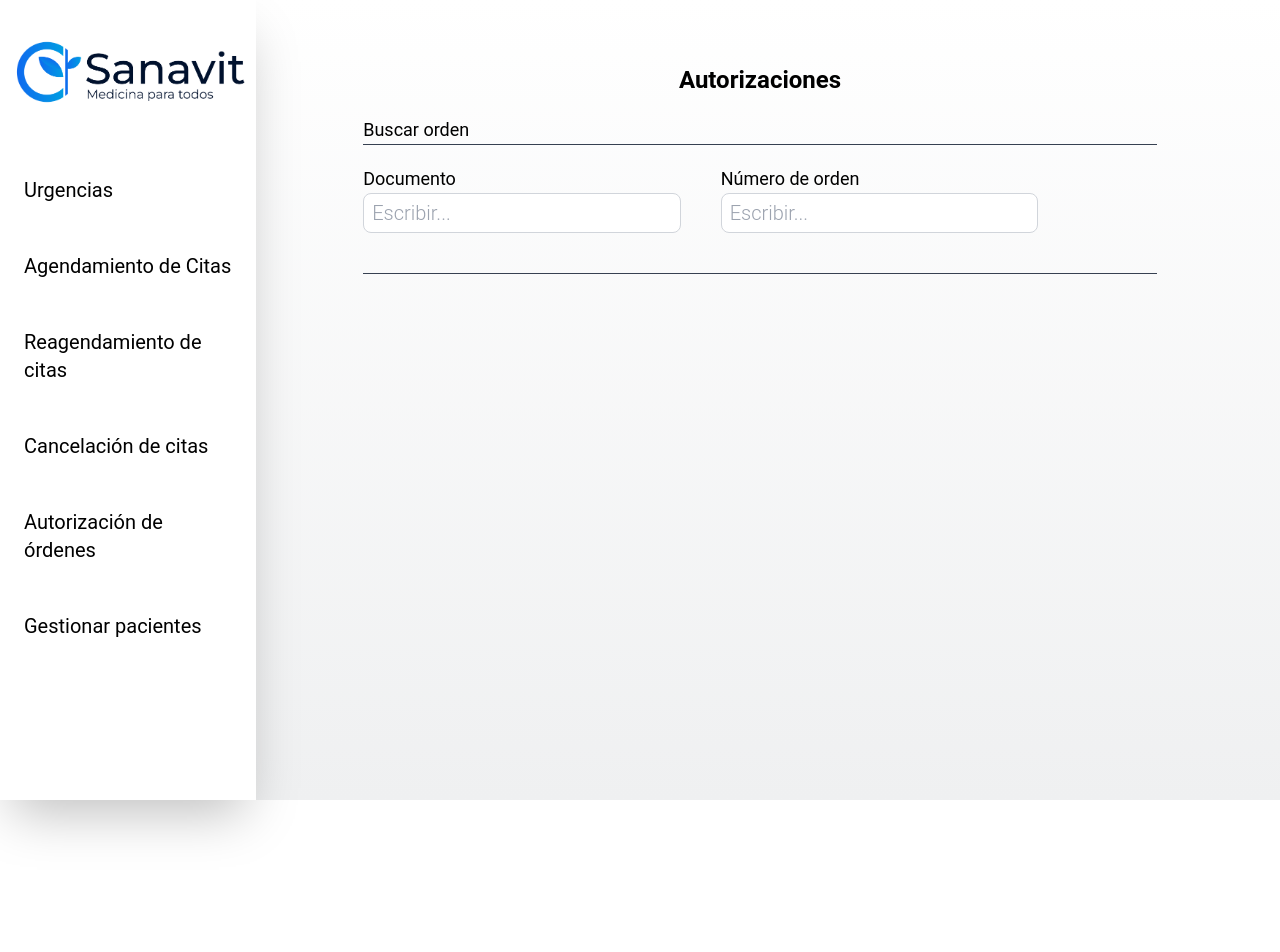
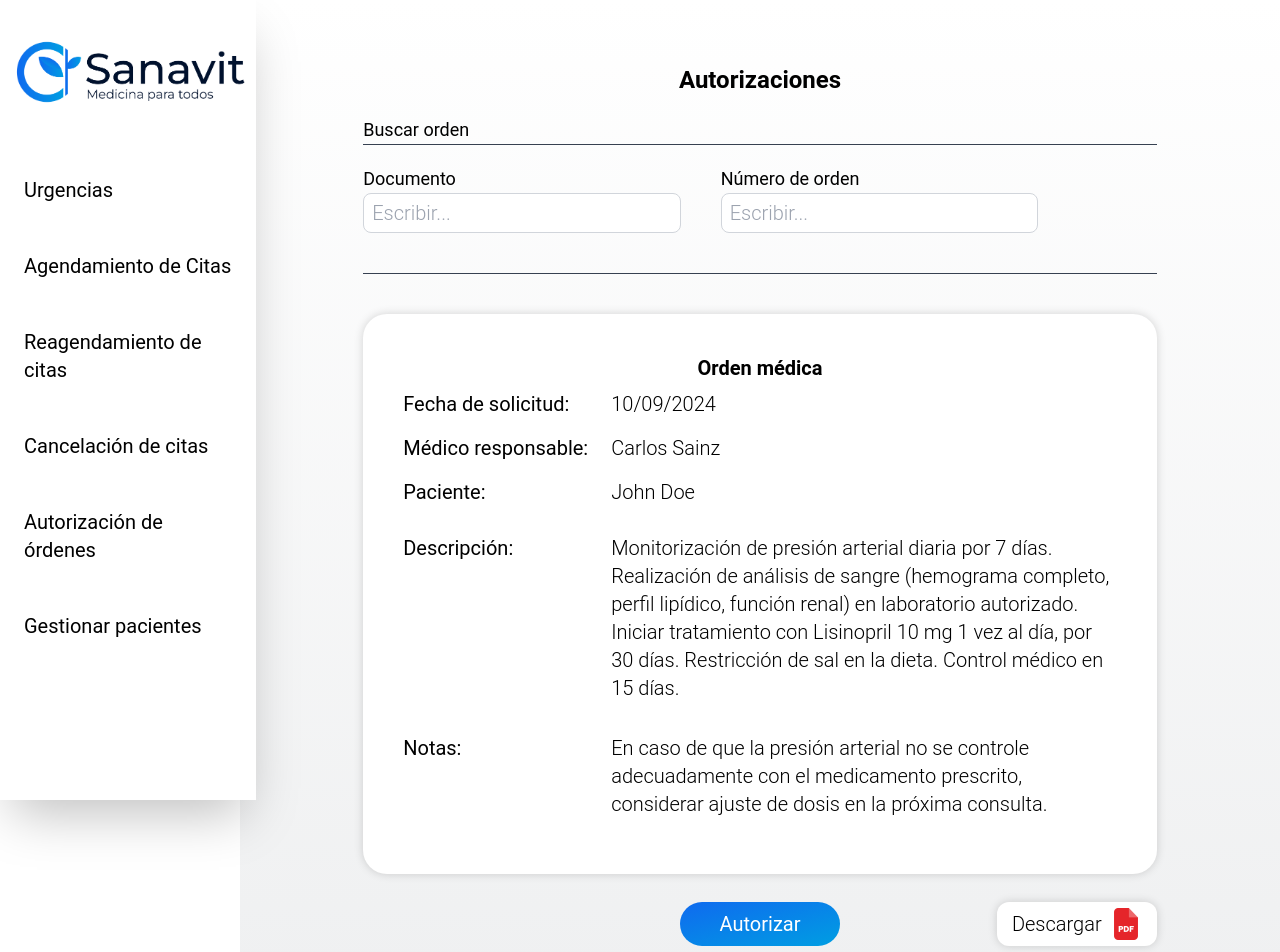
Before and after one commit to Dxckrr/Integrador-1-Front, a React (Vite) app: page /management/autorizaciones in a window 1280 px wide. Shown: the top 952 px of the page. Before the commit the page ends 800 px from the top, so only its background shows below. Built offline with nearby package versions, Linux system fonts and the light colour scheme; no server answers.

Commit message:
authorization page Operator

```diff
--- a/src/components/pages/Operator/OperatorAuthorizations.tsx
+++ b/src/components/pages/Operator/OperatorAuthorizations.tsx
@@ -1,3 +1,5 @@
+import PDFICON from "../../../assets/img/others/pdfIcon.png"
+
 const inputActive = "border-gray-300 bg-white border rounded-lg h-10 p-1 pl-2 text-xl font-light w-full"
 const div = "flex-col w-2/5 mr-10 mt-5"
 
@@ -26,6 +28,49 @@ const OperatorAuthorizations = () => {
             </div>
             <hr className="border-t border-gray-700 mt-10"></hr>
           </section>
+
+          <div className="bg-white shadow-customButton rounded-3xl w-full mt-8 p-10">
+            <h2 className="text-xl font-bold text-center">Orden médica</h2>
+            <div className="flex flex-col">
+              <div className="flex mt-2 mb-3">
+                <label className="text-xl w-52">Fecha de solicitud:</label>
+                <label className="text-xl font-light">10/09/2024</label>
+              </div>
+              <div className="flex my-1">
+                <label className="text-xl w-52">Médico responsable:</label>
+                <label className="text-xl font-light">Carlos Sainz</label>
+              </div>
+              <div className="flex my-3">
+                <label className="text-xl w-52">Paciente:</label>
+                <label className="text-xl font-light">John Doe</label>
+              </div>
+              <div className="flex my-4">
+                <label className="text-xl w-52 flex-shrink-0">Descripción:</label>
+                <span className="text-xl font-light">Monitorización de presión arterial diaria por 7 días.
+                  Realización de análisis de sangre (hemograma completo, perfil lipídico, función renal) en laboratorio autorizado.
+                  Iniciar tratamiento con Lisinopril 10 mg 1 vez al día, por 30 días.
+                  Restricción de sal en la dieta.
+                  Control médico en 15 días.
+                </span>
+              </div>
+              <div className="flex my-4">
+                <label className="text-xl w-52 flex-shrink-0">Notas:</label>
+                <span className="text-xl font-light">En caso de que la presión arterial no se controle adecuadamente con el medicamento prescrito, considerar ajuste de dosis en la próxima consulta.
+                </span>
+              </div>
+            </div>
+          </div>
+          <div className="flex justify-between mt-7">
+            <div className="w-40"></div>
+            <button className="bg-gradient-to-br from-[#0F6AEF] to-[#009EE2]
+              hover:bg-gradient-to-r from-[#0F6AEF] to-[#009EE2] text-white text-xl py-2 rounded-full w-40">
+                Autorizar
+            </button>
+            <button className="w-40 shadow-customButton rounded-xl bg-white flex justify-center items-center hover:bg-slate-100">
+              <p className="text-xl font-light">Descargar</p>
+              <img src={PDFICON} className="h-8 ml-2"></img>
+            </button>
+          </div>
         </div>
       </main>
     </>
```
Also changed, not shown: src/assets/img/others/pdfIcon.png (added).
